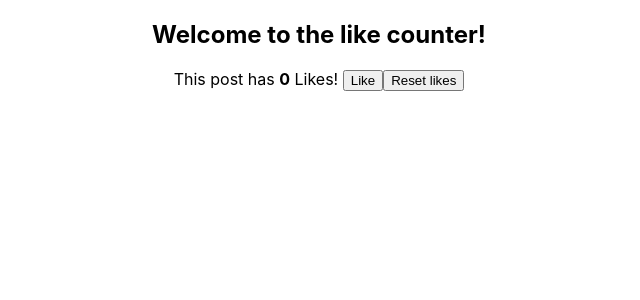
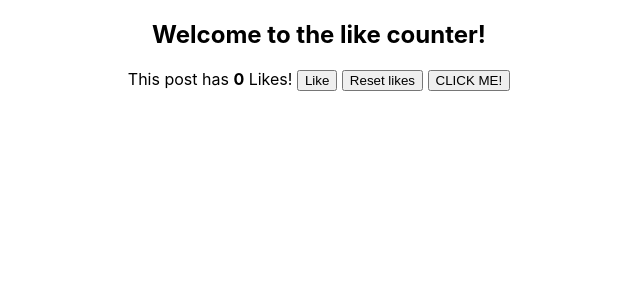
Before and after one commit to luizfiorentino/like-counter, a React (Create React App) app: page / in a window 1280 px wide. Shown: the top 300 px of the page, without its empty margins (321-961 px from the left). Built offline with nearby package versions, Linux system fonts and the light colour scheme.

Commit message:
click-unclick button added

```diff
--- a/src/LikeCounter.js
+++ b/src/LikeCounter.js
@@ -3,7 +3,8 @@ import { useState } from "react";
 export default function LikeCounter() {
   const initial_Likes = 0;
   const [numLikes, setNumLikes] = useState(initial_Likes);
-  console.log("What are these?", numLikes, setNumLikes);
+  //console.log("What are these?", numLikes, setNumLikes);
+  const [activeOrInactive, setActiveOrInactive] = useState(true);
 
   const incrementLikes = () => {
     console.log("Yes, clicked! Current number of likes", numLikes);
@@ -14,12 +15,19 @@ export default function LikeCounter() {
     setNumLikes(initial_Likes);
   };
 
+  const clickUnclick = () => {
+    setActiveOrInactive(!activeOrInactive);
+  };
+
   return (
     <div>
       <p>
         This post has <b>{numLikes}</b> Likes!{" "}
-        <button onClick={incrementLikes}>Like</button>
-        <button onClick={resetLikes}>Reset likes</button>
+        <button onClick={incrementLikes}>Like</button>{" "}
+        <button onClick={resetLikes}>Reset likes</button>{" "}
+        <button onClick={clickUnclick}>
+          {activeOrInactive ? " CLICK ME!" : "UNCLICK ME!"}
+        </button>
       </p>
     </div>
   );
```
